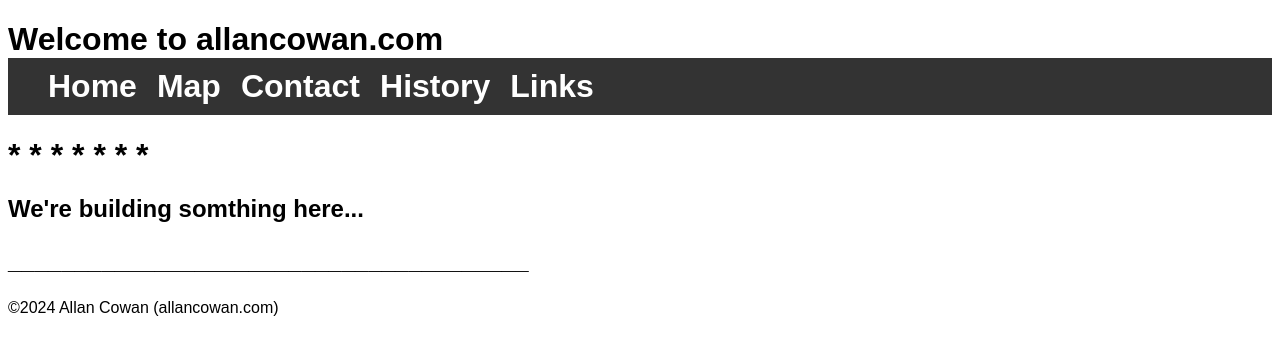
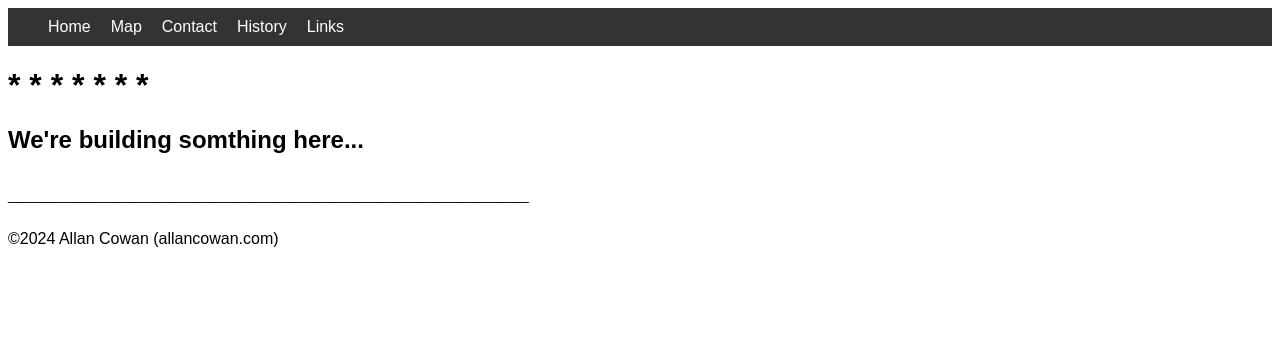
Before and after one commit to allancowan/allancowan, a plain HTML site: page index.html in a window 1280 px wide. Drawn offline with Linux system fonts and the light colour scheme.

Commit message:
Update index.html

```diff
--- a/index.html
+++ b/index.html
@@ -3,14 +3,11 @@
 <head>
     <meta charset="UTF-8">
     <meta name="viewport" content="width=device-width, initial-scale=1.0">
-    <title>Home - Allan Cowan</title>
-    <!-- Link to a stylesheet over HTTPS -->
+    <title>Your Page Title</title>
     <link rel="stylesheet" href="styles.css">
-	<h1>
-		Welcome to allancowan.com
 </head>
 <body>
- <nav>
+    <nav>
         <div class="menu-toggle" id="mobile-menu">
             <span class="bar"></span>
             <span class="bar"></span>
```
